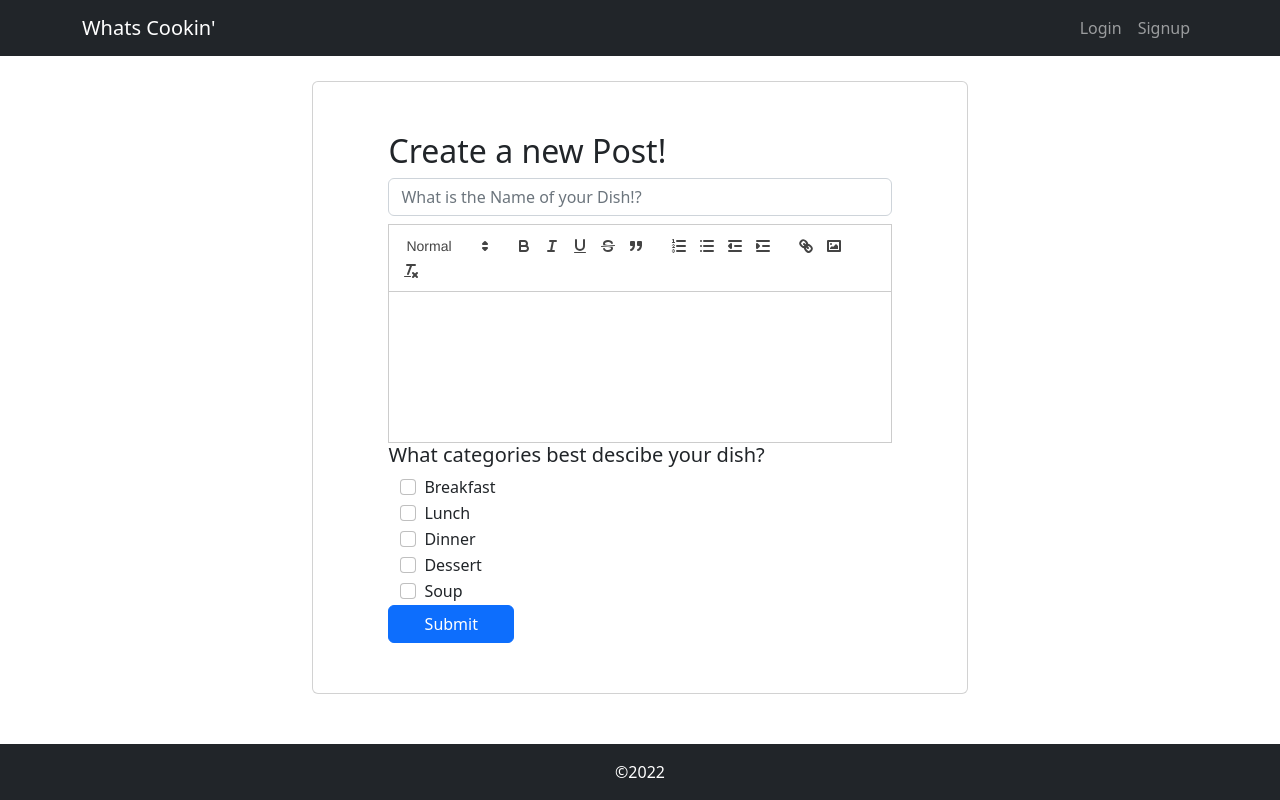
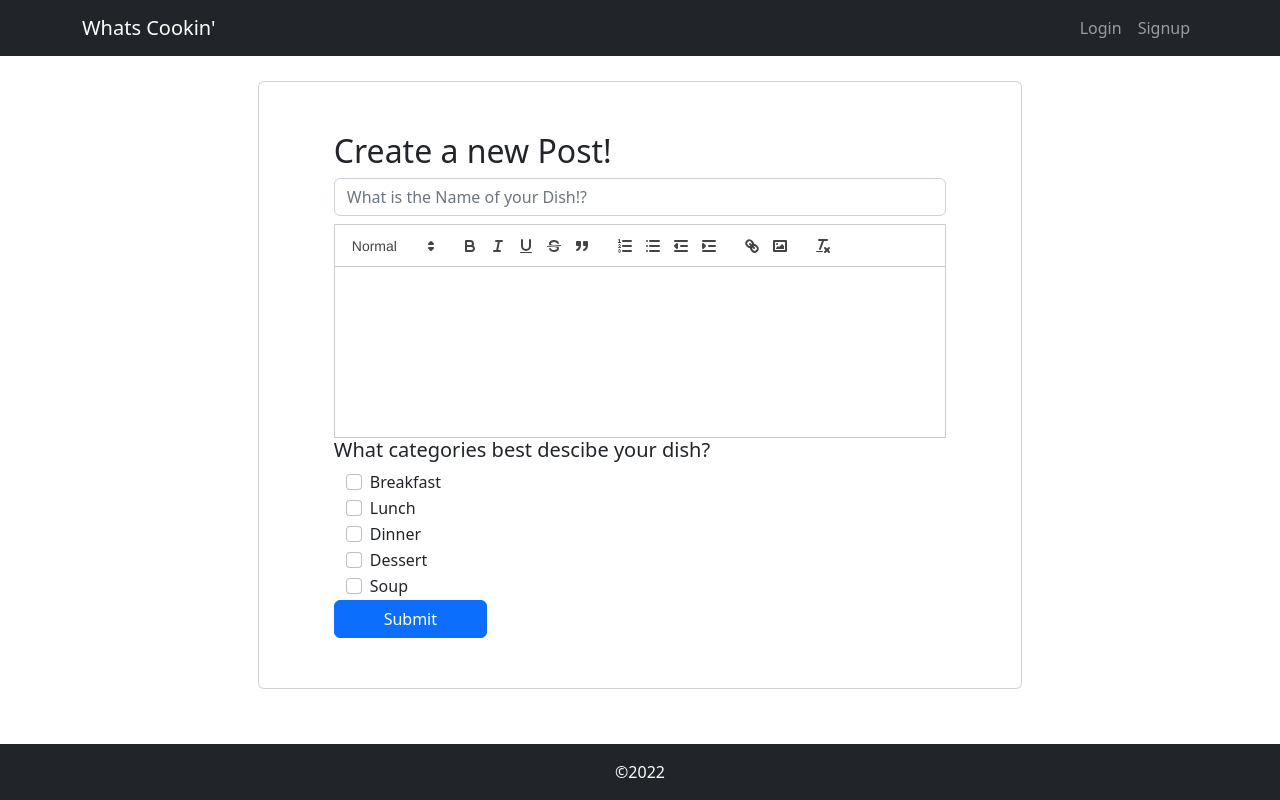
Before and after one commit to ryanraposo/whatscookin, a React (Create React App) app in the folder client/: page /new-post in a window 1280 px wide. Built offline with nearby package versions, Linux system fonts and the light colour scheme; no server answers; the HTML template or start-up script is replaced by a standard one.

Commit message:
increase size of rich text editor

```diff
--- a/client/src/components/PostForm/index.js
+++ b/client/src/components/PostForm/index.js
@@ -81,9 +81,7 @@ function PostForm() {
     }
 
     return (
-
         <Container className = "postMain">
-
             <Card className = "postCard">
             <h2>Create a new Post!</h2>
             <Form.Group  onSubmit={handleSubmit}>
--- a/client/src/index.css
+++ b/client/src/index.css
@@ -13,10 +13,9 @@ code {
 }
 
 .postCard {
-
-  width: 60%;
-padding: 50px 75px;
-margin: 25px;
+  width: 70%;
+  padding: 50px 75px;
+  margin: 25px;
 }
 
 .postMain {
@@ -25,7 +24,7 @@ margin: 25px;
 }
 
 .ql-editor {
-  height: 150px!important;
+  height: 170px!important;
 }
 
 .content{
```
